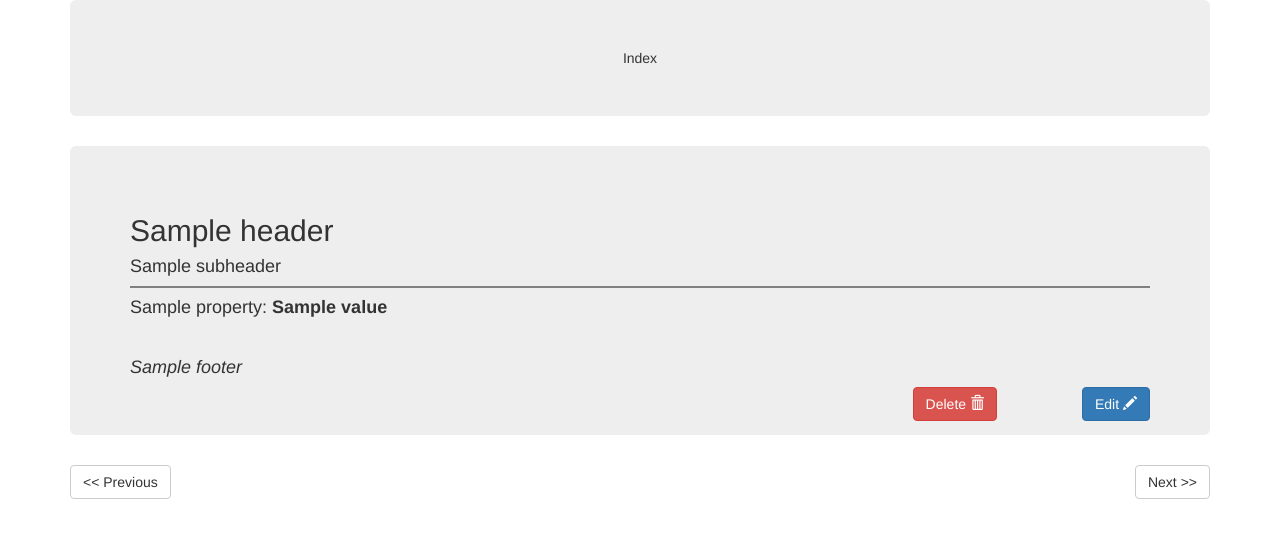
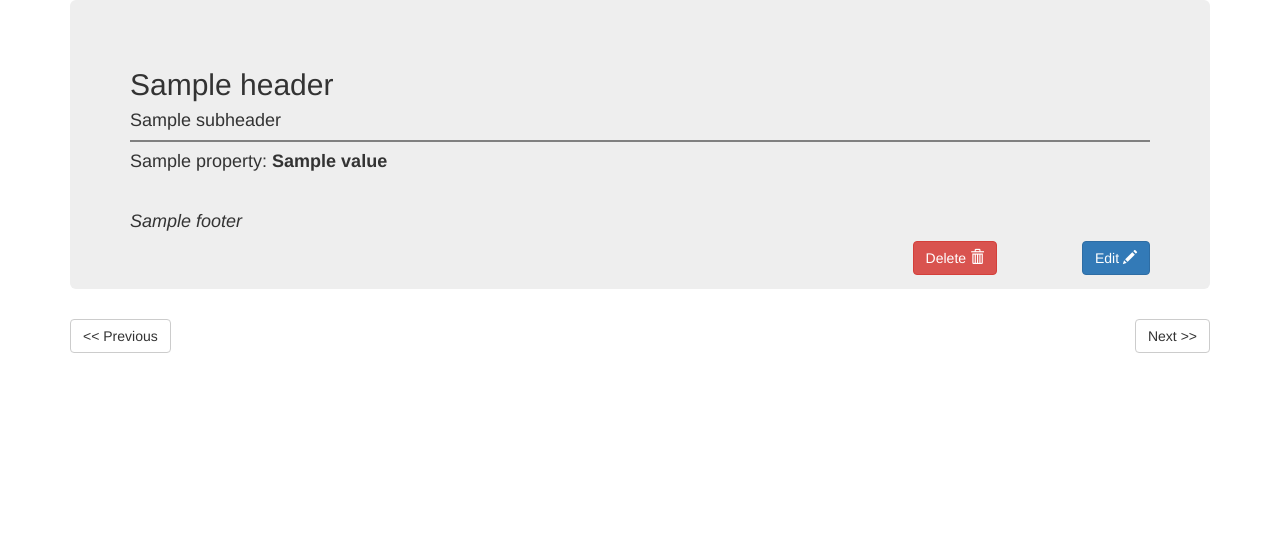
Before and after one commit to Encrylize/MyDictionary, a Flask app: template app/templates/index.html in a window 1280 px wide. Shown: the top 538 px of the page. Run offline with Flask 2, Linux system fonts and the light colour scheme; the template is opened without the code that fills it: most values are stand-ins (such as "Sample title", 1, 10 or a date in 2020); some libraries are stand-ins or nearby versions.

Commit message:
Remove index jumbotron

```diff
--- a/app/templates/index.html
+++ b/app/templates/index.html
@@ -2,10 +2,5 @@
 {% from "macros.html" import render_words %}
 
 {% block content %}
-<div class="jumbotron">
-  <div class="text-center">
-    Index
-  </div>
-</div>
 {{ render_words(words) }}
 {% endblock %}
```
